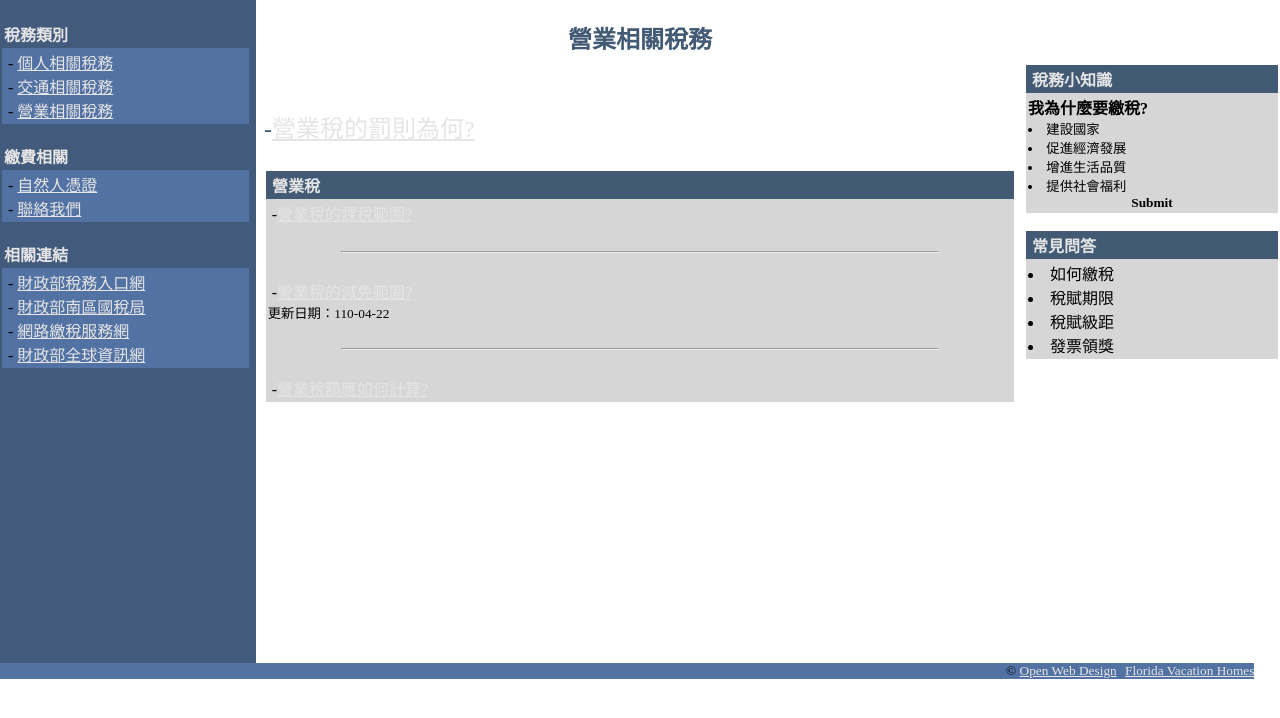
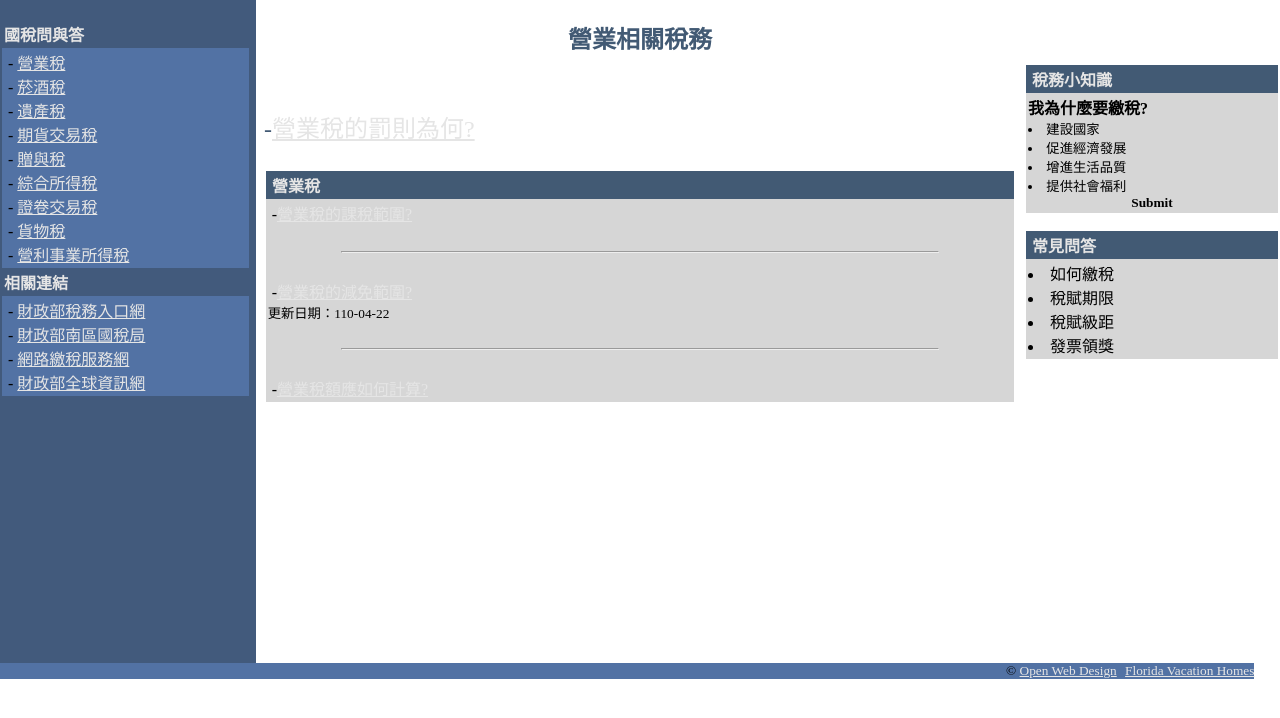
Before and after one commit to ni49ay/personal-page, a plain HTML site: page index.html in a window 1280 px wide. Drawn offline with Linux system fonts and the light colour scheme.

Commit message:
copy new template

```diff
--- a/index.html
+++ b/index.html
@@ -16,33 +16,23 @@
   <!-- first box -->
   <table border=0 cellspacing=0 cellpadding=2 width=98%>
     <tr>
-      <td width=100%><font color=#e5e5e5 face=helvetica><b>稅務類別</b></font></td>
+      <td width=100%><font color=#e5e5e5 face=helvetica><b>國稅問與答</b></font></td>
     </tr>
     <tr>
       <td width=100% bgcolor=#5272a4>
-        &nbsp;- <font color=#e5e5e5><a href=index.html>個人相關稅務</a></font><br>
-        &nbsp;- <font color=#e5e5e5><a href=index.html>交通相關稅務</a></font><br>
-        &nbsp;- <font color=#e5e5e5><a href=index.html>營業相關稅務</a></font><br>
-
+        &nbsp;- <font color=#e5e5e5><a href=index.html>營業稅</a></font><br>
+        &nbsp;- <font color=#e5e5e5><a href=index.html>菸酒稅</a></font><br>
+        &nbsp;- <font color=#e5e5e5><a href=index.html>遺產稅</a></font><br>
+        &nbsp;- <font color=#e5e5e5><a href=index.html>期貨交易稅</a></font><br>
+        &nbsp;- <font color=#e5e5e5><a href=index.html>贈與稅</a></font><br>
+        &nbsp;- <font color=#e5e5e5><a href=index.html>綜合所得稅</a></font><br>
+        &nbsp;- <font color=#e5e5e5><a href=index.html>證卷交易稅</a></font><br>
+        &nbsp;- <font color=#e5e5e5><a href=index.html>貨物稅</a></font><br>
+        &nbsp;- <font color=#e5e5e5><a href=index.html>營利事業所得稅</a></font><br>
       </td>
     </tr>
   </table>
   <!-- end of first box -->
-
-  <br>
-  <table border=0 cellspacing=0 cellpadding=2 width=98%>
-    <tr>
-      <td width=100%><font color=#e5e5e5 face=helvetica><b>繳費相關</b></font></td>
-    </tr>
-    <tr>
-      <td width=100% bgcolor=#5272a4>
-        &nbsp;- <font color=#e5e5e5><a href=index.html>自然人憑證</a></font><br>
-        &nbsp;- <font color=#e5e5e5><a href=index.html>聯絡我們</a></font><br>
-      </td>
-    </tr>
-  </table>
-
-  <br>
   <table border=0 cellspacing=0 cellpadding=2 width=98%>
     <tr>
       <td width=100%><font color=#e5e5e5 face=helvetica><b>相關連結</b></font></td>
@@ -53,7 +43,6 @@
         &nbsp;- <font color=#e5e5e5><a href=index.html>財政部南區國稅局</a></font><br>
         &nbsp;- <font color=#e5e5e5><a href=index.html>網路繳稅服務網</a></font><br>
         &nbsp;- <font color=#e5e5e5><a href=index.html>財政部全球資訊網</a></font><br>
-
       </td>
     </tr>
   </table>
```
